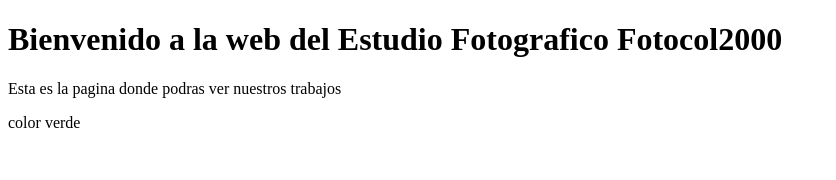
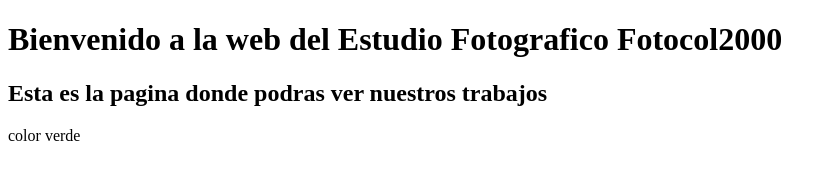
Before and after one commit to pacha2880/pagina-web, a plain HTML site: page index.html in a window 1280 px wide. Shown: the whole page, without its empty margins (0-836 px from the left). Drawn offline with Linux system fonts and the light colour scheme.

Commit message:
se veia pequeño

```diff
--- a/index.html
+++ b/index.html
@@ -6,7 +6,7 @@
 </head>
 <body>
 	<h1>Bienvenido a la web del Estudio Fotografico Fotocol2000</h1>
-	<p>Esta es la pagina donde podras ver nuestros trabajos</p>
+	<h2>Esta es la pagina donde podras ver nuestros trabajos</h2>
 	<p>color verde</p>
 </body>
 </html>
```
